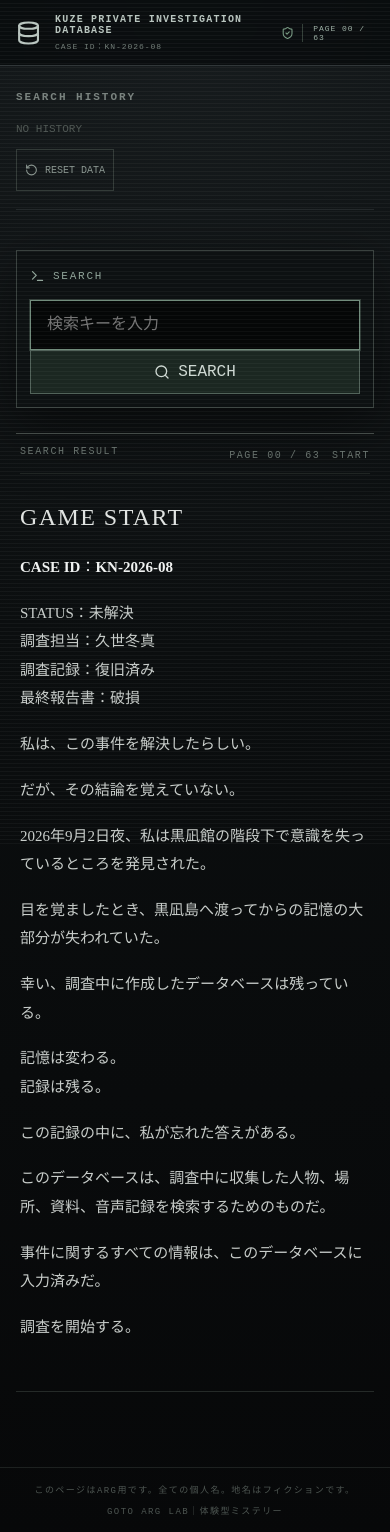
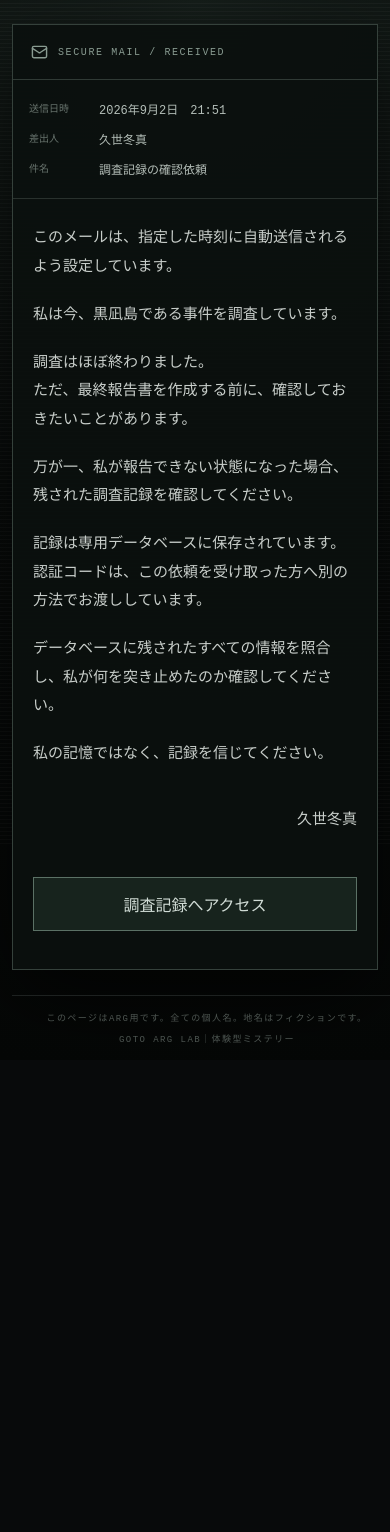
Before and after one commit to ae8601no1-ai/tantei-forgot-culprit, a React (Vite) app: page / in a window 390 px wide. After the commit the page ends 1060 px from the top, so only its background shows below. Built offline with nearby package versions, Linux system fonts and the light colour scheme.

Commit message:
Add note authentication email introduction

```diff
--- a/src/additions.css
+++ b/src/additions.css
@@ -1,6 +1,104 @@
 .app-shell {
   padding-bottom: 70px;
 }
+
+.access-shell {
+  position: relative;
+  min-height: 100vh;
+  padding: 72px 20px 100px;
+  background: radial-gradient(circle at 50% 0, #17201c 0, #090c0b 48%, #050706 100%);
+}
+
+.access-noise {
+  position: fixed;
+  inset: 0;
+  pointer-events: none;
+  opacity: .07;
+  background: repeating-linear-gradient(180deg, transparent 0, transparent 3px, #fff 4px);
+}
+
+.mail-window,
+.auth-window,
+.recovery-window {
+  position: relative;
+  width: min(720px, 100%);
+  margin: 0 auto;
+  border: 1px solid #35413b;
+  background: #0b100ef2;
+  box-shadow: 0 24px 90px #000b;
+}
+
+.mail-toolbar {
+  display: flex;
+  align-items: center;
+  gap: 10px;
+  border-bottom: 1px solid #303a35;
+  padding: 15px 18px;
+  color: #899b91;
+  font-size: 10px;
+  letter-spacing: .16em;
+}
+
+.mail-toolbar svg { width: 17px; }
+.mail-meta { margin: 0; border-bottom: 1px solid #29312d; padding: 14px 22px; }
+.mail-meta div { display: grid; grid-template-columns: 82px 1fr; padding: 6px 0; }
+.mail-meta dt { color: #68746e; font-size: 10px; }
+.mail-meta dd { margin: 0; color: #b4beb8; font-size: 12px; }
+
+.mail-body {
+  padding: 28px 38px 20px;
+  color: #c8ceca;
+  font-family: "Yu Mincho","Hiragino Mincho ProN",serif;
+  font-size: 15px;
+  line-height: 1.9;
+}
+
+.mail-body p { margin: 0 0 1.3em; }
+.mail-signature { margin-top: 2.5em!important; text-align: right; }
+
+.access-primary,
+.access-secondary {
+  display: block;
+  width: calc(100% - 76px);
+  margin: 10px 38px 38px;
+  border: 1px solid #5b7165;
+  background: #17231d;
+  color: #d1dcd6;
+  padding: 14px;
+  cursor: pointer;
+}
+
+.access-secondary {
+  margin-top: -26px;
+  border-color: transparent;
+  background: transparent;
+  color: #68766e;
+  font-size: 10px;
+}
+
+.auth-window,
+.recovery-window {
+  max-width: 590px;
+  padding: 50px 48px 22px;
+  text-align: center;
+}
+
+.auth-window > svg,
+.recovery-window > svg { width: 34px; height: 34px; color: #8ba295; margin-bottom: 20px; }
+.auth-kicker,.recovery-window > span { color: #73837a; font-size: 10px; letter-spacing: .17em; }
+.auth-window h1,.recovery-window h1 { margin: 14px 0 28px; color: #e0e5e2; font-size: 25px; letter-spacing: .1em; font-weight: 500; }
+.auth-window > p { color: #969f9a; font-size: 13px; line-height: 1.9; }
+.auth-window form { margin-top: 34px; }
+.auth-window label { display: block; margin-bottom: 9px; color: #78877f; font-size: 10px; letter-spacing: .16em; text-align: left; }
+.auth-window input { width: 100%; border: 1px solid #3e4c45; background: #050806; color: #edf2ef; padding: 14px 15px; outline: none; text-align: center; letter-spacing: .15em; }
+.auth-window input:focus { border-color: #718c7c; box-shadow: 0 0 0 1px #718c7c55; }
+.auth-window .access-primary { width: 100%; margin: 18px 0 38px; }
+.auth-error { border: 1px solid #714747; background: #1a0e0e; color: #d29696; padding: 11px; font-size: 11px; letter-spacing: .1em; line-height: 1.7; }
+.auth-error small { color: #a57a7a; letter-spacing: .05em; }
+
+.recovery-log { margin: 28px 0; border-block: 1px solid #303b35; padding: 25px; color: #9db2a6; font-size: 12px; letter-spacing: .1em; }
+.recovery-log p { margin: 5px; }
+.recovery-window .access-primary { width: 100%; margin: 26px 0 18px; }
 
 .status b {
   border-left: 1px solid #344039;
@@ -235,4 +333,11 @@ footer {
   .special-screen { padding-top: 36px; }
   .special-screen > h1 { font-size: 21px; }
   .audio-record-screen .rich-text { padding-left: 14px; }
+  .access-shell { padding: 24px 12px 90px; }
+  .mail-body { padding: 24px 20px 14px; }
+  .mail-meta { padding-inline: 16px; }
+  .mail-meta div { grid-template-columns: 70px 1fr; }
+  .access-primary,.access-secondary { width: calc(100% - 40px); margin-inline: 20px; }
+  .auth-window,.recovery-window { padding: 38px 22px 18px; }
+  .auth-window .access-primary,.recovery-window .access-primary { width: 100%; margin-inline: 0; }
 }
--- a/src/main.jsx
+++ b/src/main.jsx
@@ -1,6 +1,6 @@
 import React, { useEffect, useMemo, useState } from "react";
 import { createRoot } from "react-dom/client";
-import { AlertTriangle, ArrowLeft, Database, FileAudio, RotateCcw, Search as SearchIcon, ShieldCheck, Terminal } from "lucide-react";
+import { AlertTriangle, ArrowLeft, Database, FileAudio, KeyRound, Mail, RotateCcw, Search as SearchIcon, ShieldCheck, Terminal } from "lucide-react";
 import canonical from "./data/canonical-script.json" with { type: "json" };
 import recordMedia from "./data/record-media.json" with { type: "json" };
 import { completeGame, completeUnsavedAudio01, completeUnsavedAudio02, initialState, search } from "./lib/engine.js";
@@ -8,6 +8,8 @@ import "./styles.css";
 import "./additions.css";
 
 const SAVE_KEY = "kuze-private-investigation-db-final-63";
+const AUTH_KEY = "kuze-private-investigation-db-authorized";
+const AUTH_CODE = "KN-2026-08";
 const DATA_VERSION = "FINAL-63-UNSAVED-AUDIO-2026-09-30";
 const recordContent = Object.fromEntries(canonical.records.map((record) => [record.id, record]));
 const databaseAnalysisEvent = {
@@ -49,12 +51,19 @@ function App() {
   const [state, setState] = useState(initialState);
   const [ready, setReady] = useState(false);
   const [query, setQuery] = useState("");
-  const [result, setResult] = useState({ status: "START", title: "GAME START", body: canonical.gameStart.body });
+  const [result, setResult] = useState({ status: "START", title: "RECOVERED CASE FILE", body: canonical.gameStart.body });
   const [eventQueue, setEventQueue] = useState([]);
   const [view, setView] = useState("database");
   const [expandedMedia, setExpandedMedia] = useState(null);
+  const [accessStage, setAccessStage] = useState("loading");
+  const [authCode, setAuthCode] = useState("");
+  const [authError, setAuthError] = useState(false);
 
-  useEffect(() => { setState(loadState()); setReady(true); }, []);
+  useEffect(() => {
+    setState(loadState());
+    setAccessStage(localStorage.getItem(AUTH_KEY) === "accepted" ? "database" : "mail");
+    setReady(true);
+  }, []);
   useEffect(() => { if (ready) localStorage.setItem(SAVE_KEY, JSON.stringify(state)); }, [ready, state]);
 
   const currentRecord = result.recordId ? recordContent[result.recordId] : null;
@@ -73,7 +82,7 @@ function App() {
   }
 
   function goTop() {
-    setResult({ status: "START", title: "GAME START", body: canonical.gameStart.body });
+    setResult({ status: "START", title: "RECOVERED CASE FILE", body: canonical.gameStart.body });
     setEventQueue([]);
     setView("database");
     window.scrollTo({ top: 0, behavior: "auto" });
@@ -83,12 +92,74 @@ function App() {
     if (!window.confirm("保存された調査記録を消去しますか？")) return;
     localStorage.removeItem(SAVE_KEY);
     setState(initialState);
-    setResult({ status: "START", title: "GAME START", body: canonical.gameStart.body });
+    setResult({ status: "START", title: "RECOVERED CASE FILE", body: canonical.gameStart.body });
     setView("database");
     setEventQueue([]);
   }
 
   if (!ready) return <main className="loading">DATABASE RECOVERY...</main>;
+
+  if (accessStage === "mail") return <main className="access-shell">
+    <div className="access-noise" aria-hidden="true" />
+    <section className="mail-window">
+      <div className="mail-toolbar"><Mail /><span>SECURE MAIL / RECEIVED</span></div>
+      <dl className="mail-meta">
+        <div><dt>送信日時</dt><dd>2026年9月2日　21:51</dd></div>
+        <div><dt>差出人</dt><dd>久世冬真</dd></div>
+        <div><dt>件名</dt><dd>調査記録の確認依頼</dd></div>
+      </dl>
+      <div className="mail-body">
+        <p>このメールは、指定した時刻に自動送信されるよう設定しています。</p>
+        <p>私は今、黒凪島である事件を調査しています。</p>
+        <p>調査はほぼ終わりました。<br />ただ、最終報告書を作成する前に、確認しておきたいことがあります。</p>
+        <p>万が一、私が報告できない状態になった場合、残された調査記録を確認してください。</p>
+        <p>記録は専用データベースに保存されています。<br />認証コードは、この依頼を受け取った方へ別の方法でお渡ししています。</p>
+        <p>データベースに残されたすべての情報を照合し、私が何を突き止めたのか確認してください。</p>
+        <p>私の記憶ではなく、記録を信じてください。</p>
+        <p className="mail-signature">久世冬真</p>
+      </div>
+      <button className="access-primary" onClick={() => { setAccessStage("auth"); window.scrollTo(0, 0); }}>調査記録へアクセス</button>
+    </section>
+    <footer><span>このページはARG用です。全ての個人名。地名はフィクションです。</span><span>GOTO ARG LAB｜体験型ミステリー</span></footer>
+  </main>;
+
+  if (accessStage === "auth") return <main className="access-shell">
+    <div className="access-noise" aria-hidden="true" />
+    <section className="auth-window">
+      <KeyRound />
+      <span className="auth-kicker">KUZE PRIVATE INVESTIGATION DATABASE</span>
+      <h1>RESTRICTED ACCESS</h1>
+      <p>このデータベースには、未解決事件に関する<br />人物情報、音声記録、現場資料が保存されています。</p>
+      <form onSubmit={(event) => {
+        event.preventDefault();
+        if (authCode.trim().toUpperCase() === AUTH_CODE) {
+          setAuthError(false);
+          setAccessStage("recovery");
+        } else {
+          setAuthError(true);
+        }
+      }}>
+        <label htmlFor="authorization-code">AUTHORIZATION CODE</label>
+        <input id="authorization-code" value={authCode} onChange={(event) => { setAuthCode(event.target.value); setAuthError(false); }} autoComplete="off" spellCheck={false} autoFocus />
+        {authError && <p className="auth-error" role="alert">AUTHENTICATION FAILED<br /><small>認証コードを確認してください。</small></p>}
+        <button className="access-primary" type="submit">認証する</button>
+      </form>
+      <button className="access-secondary" onClick={() => { setAccessStage("mail"); setAuthError(false); }}>メールへ戻る</button>
+    </section>
+    <footer><span>このページはARG用です。全ての個人名。地名はフィクションです。</span><span>GOTO ARG LAB｜体験型ミステリー</span></footer>
+  </main>;
+
+  if (accessStage === "recovery") return <main className="access-shell">
+    <div className="access-noise" aria-hidden="true" />
+    <section className="recovery-window">
+      <ShieldCheck />
+      <span>AUTHENTICATION ACCEPTED</span>
+      <h1>CASE ID：KN-2026-08</h1>
+      <div className="recovery-log"><p>調査記録を復旧しています。</p><p>……</p><p>DATABASE ONLINE</p></div>
+      <button className="access-primary" onClick={() => { localStorage.setItem(AUTH_KEY, "accepted"); setAccessStage("database"); window.scrollTo(0, 0); }}>復旧された記録を開く</button>
+    </section>
+    <footer><span>このページはARG用です。全ての個人名。地名はフィクションです。</span><span>GOTO ARG LAB｜体験型ミステリー</span></footer>
+  </main>;
 
   return <main className="app-shell">
     <div className="scanlines" aria-hidden="true" />
@@ -172,7 +243,7 @@ function App() {
       <img src={expandedMedia.src} alt={expandedMedia.alt} onClick={(event) => event.stopPropagation()} />
     </div>}
 
-    {view === "ending" && <div className="ending-screen"><button className="return-db" onClick={goTop}>DATABASEへ戻る</button><section><h1>CASE RECONSTRUCTION</h1><RichText text={canonical.ending.caseReconstruction.body} /></section><section><h1>GAME START</h1><RichText text={canonical.ending.gameStartReprise.body} /></section><section className="reconstruction-meter"><h1>RECONSTRUCTION COMPLETE</h1><RichText text={canonical.ending.reconstructionComplete.body} /></section><section><h1>PERSONAL NOTE</h1><RichText text={canonical.ending.personalNote.body} /></section><section className="final-card"><RichText text={canonical.ending.finalCard.body} /></section></div>}
+    {view === "ending" && <div className="ending-screen"><button className="return-db" onClick={goTop}>DATABASEへ戻る</button><section><h1>CASE RECONSTRUCTION</h1><RichText text={canonical.ending.caseReconstruction.body} /></section><section><h1>RECOVERED CASE FILE</h1><RichText text={canonical.ending.gameStartReprise.body} /></section><section className="reconstruction-meter"><h1>RECONSTRUCTION COMPLETE</h1><RichText text={canonical.ending.reconstructionComplete.body} /></section><section><h1>PERSONAL NOTE</h1><RichText text={canonical.ending.personalNote.body} /></section><section className="final-card"><RichText text={canonical.ending.finalCard.body} /></section></div>}
 
     <footer><span>このページはARG用です。全ての個人名。地名はフィクションです。</span><span>GOTO ARG LAB｜体験型ミステリー</span></footer>
   </main>;
```
Also changed, not shown: 1 other file (tests, documents, lock files or other folders).
